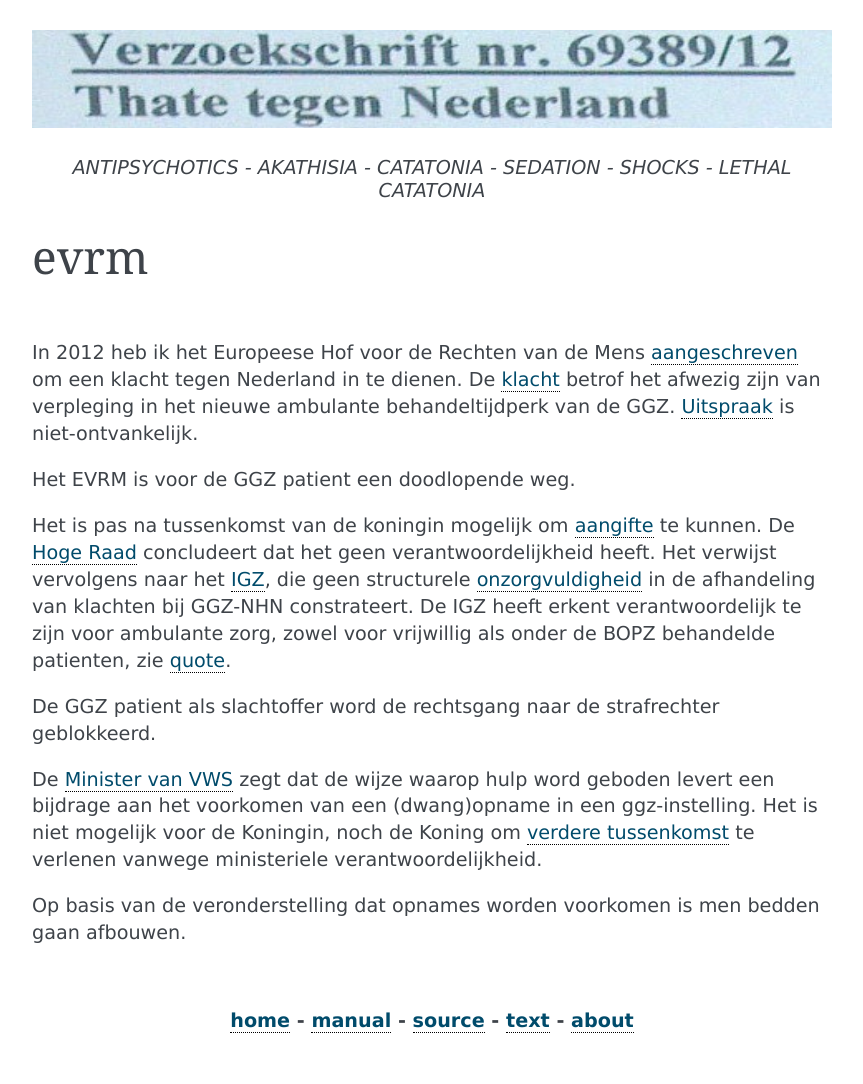
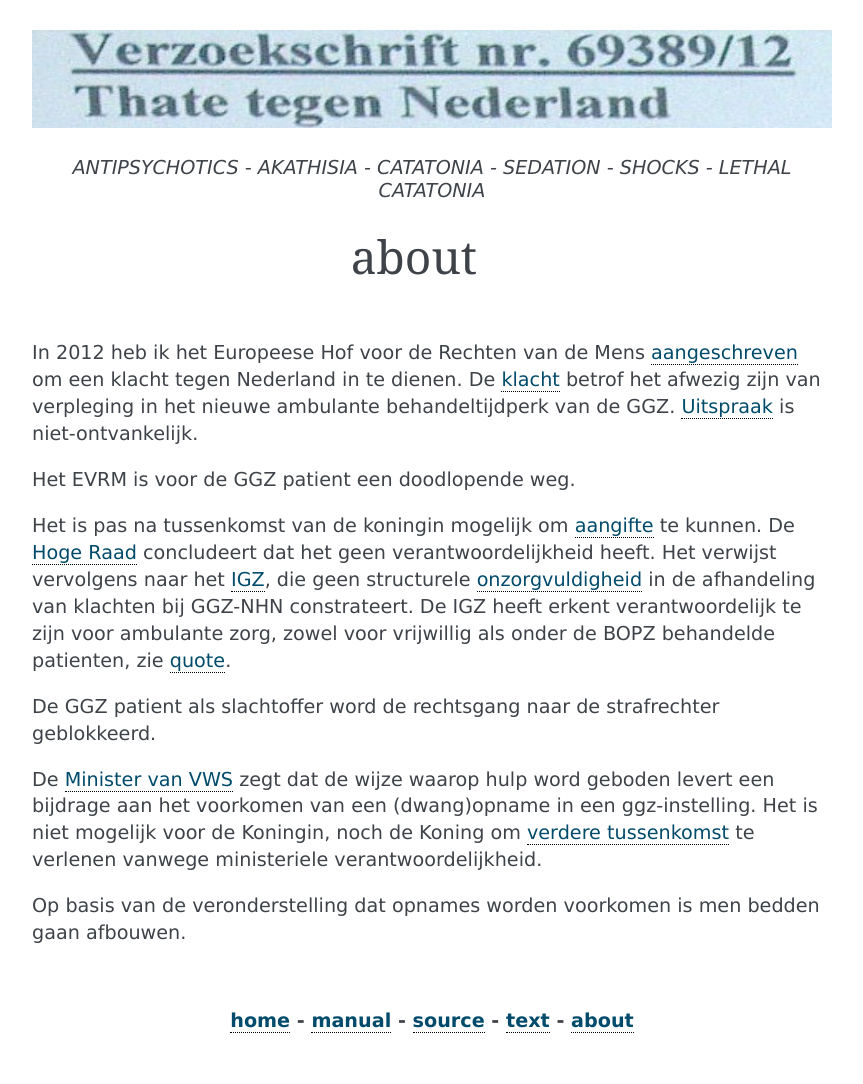
Before and after one commit to bthate/evrm, a Sphinx documentation site: the page built from docs/about.rst, in a window 1280 px wide. Shown: the whole page, without its empty margins (168-1031 px from the left). Built offline with Sphinx 7.4.7, drawn with Linux system fonts in a browser that asks for light colours.

Commit message:
update docs

```diff
--- a/docs/about.rst
+++ b/docs/about.rst
@@ -8,11 +8,16 @@
 .. title:: About
 
 
-evrm
-####
+.. raw:: html
+
+    <center>
+
+about
+#####
 
 .. raw:: html
 
+    </center>
     <br>
 
 In 2012 heb ik het Europeese Hof voor de Rechten van de Mens :ref:`aangeschreven <verzoek>` om een klacht tegen Nederland in te dienen.
--- a/docs/index.rst
+++ b/docs/index.rst
@@ -8,11 +8,16 @@
 .. title:: ANTIPSYCHOTICS - AKATHISIA - CATATONIA - SEDATION - SHOCKS - LETHAL CATATONIA
 
 
+.. raw:: html
+
+    <center>
+
 evrm
 ####
 
 .. raw:: html
 
+    </center>
     <br>
 
 In 2012 heb ik het Europeese Hof voor de Rechten van de Mens :ref:`aangeschreven <verzoek>` om een klacht tegen Nederland in te dienen.
--- a/docs/manual.rst
+++ b/docs/manual.rst
@@ -9,12 +9,17 @@
 .. title:: Manual
 
 
+.. raw:: html
+
+    <center>
+
 manual
 ######
 
 
 .. raw:: html
 
+    </center>
     <br>
 
 **NAME**
```
Also changed, not shown: docs/source.rst (+14 -1 lines).
